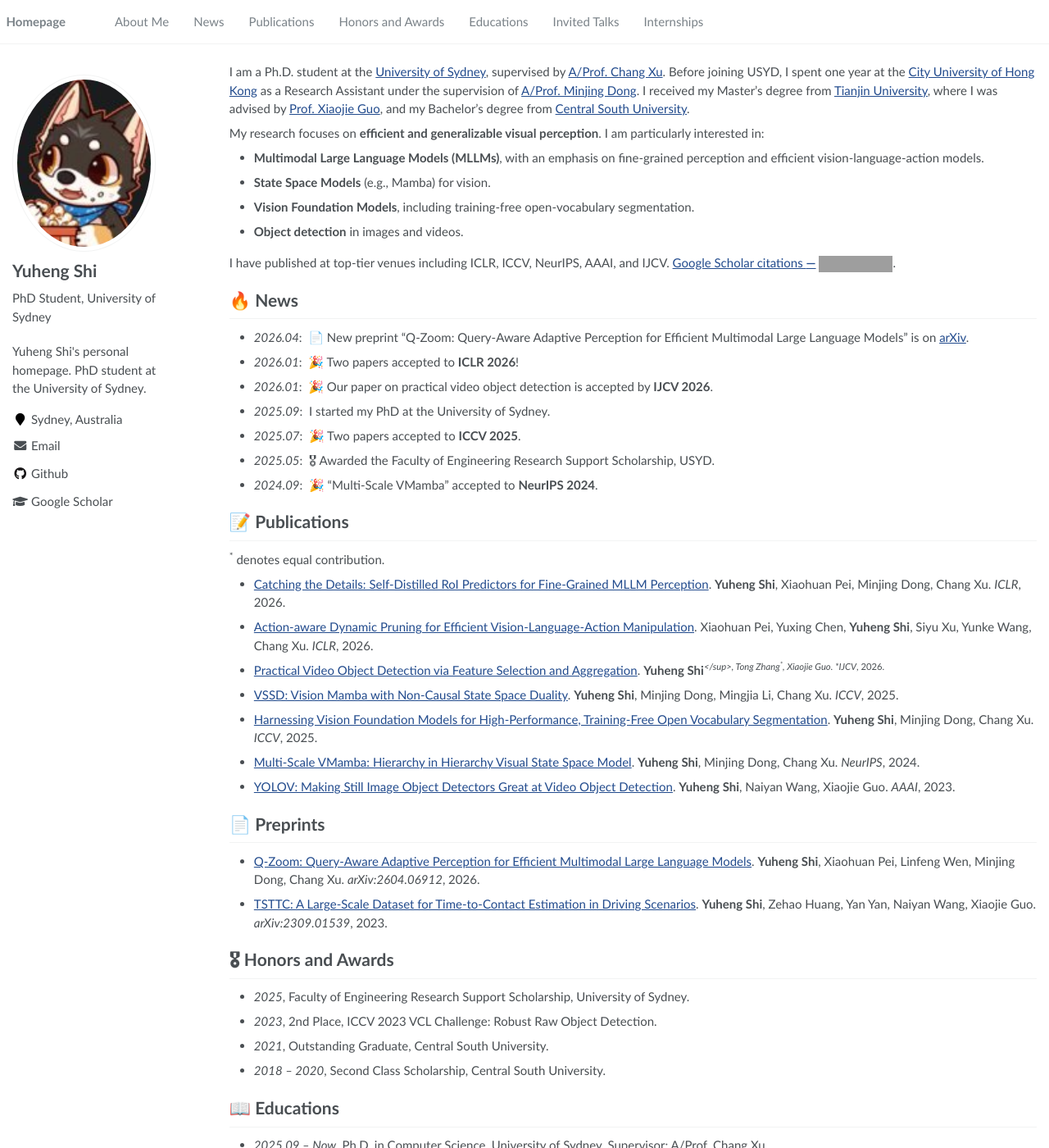
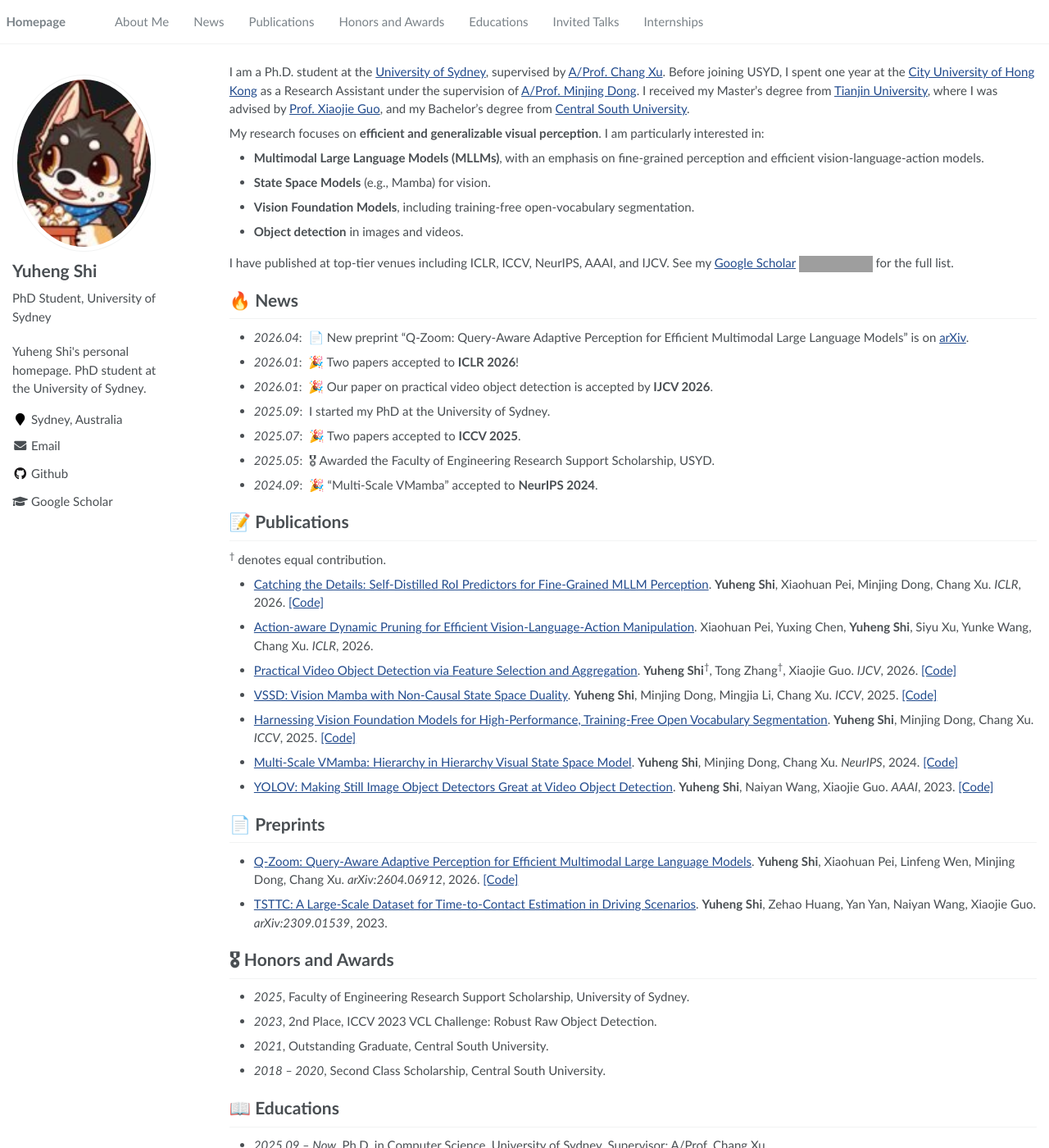
Before and after one commit to YuHengsss/YuHengsss.github.io, a Jekyll site: the page built from _pages/about.md, in a window 1280 px wide and 1400 px high. Shown: the whole window at 82% size. Built offline with Jekyll 4.4.1, drawn with Linux system fonts in a browser that asks for light colours; grey boxes are pictures that could not be loaded.

Commit message:
Fix Scholar citation placeholder and IJCV author formatting; add code links

```diff
--- a/_pages/about.md
+++ b/_pages/about.md
@@ -26,7 +26,7 @@ My research focuses on **efficient and generalizable visual perception**. I am p
 - **Vision Foundation Models**, including training-free open-vocabulary segmentation.
 - **Object detection** in images and videos.
 
-I have published at top-tier venues including ICLR, ICCV, NeurIPS, AAAI, and IJCV. <a href='https://scholar.google.com/citations?user=sn2PeEkAAAAJ'>Google Scholar citations <strong><span id='total_cit'>---</span></strong></a> <a href='https://scholar.google.com/citations?user=sn2PeEkAAAAJ'><img src="https://img.shields.io/endpoint?url={{ url | url_encode }}&logo=Google%20Scholar&labelColor=f6f6f6&color=9cf&style=flat&label=citations"></a>.
+I have published at top-tier venues including ICLR, ICCV, NeurIPS, AAAI, and IJCV. See my <a href='https://scholar.google.com/citations?user=sn2PeEkAAAAJ'>Google Scholar</a> <a href='https://scholar.google.com/citations?user=sn2PeEkAAAAJ'><img src="https://img.shields.io/endpoint?url={{ url | url_encode }}&logo=Google%20Scholar&labelColor=f6f6f6&color=9cf&style=flat&label=citations"></a> for the full list.
 
 
 # 🔥 News
@@ -40,18 +40,18 @@ I have published at top-tier venues including ICLR, ICCV, NeurIPS, AAAI, and IJC
 
 # 📝 Publications
 
-<sup>*</sup> denotes equal contribution.
+<sup>†</sup> denotes equal contribution.
 
-- [Catching the Details: Self-Distilled RoI Predictors for Fine-Grained MLLM Perception](https://arxiv.org/abs/2509.16944). **Yuheng Shi**, Xiaohuan Pei, Minjing Dong, Chang Xu. *ICLR*, 2026.
+- [Catching the Details: Self-Distilled RoI Predictors for Fine-Grained MLLM Perception](https://arxiv.org/abs/2509.16944). **Yuheng Shi**, Xiaohuan Pei, Minjing Dong, Chang Xu. *ICLR*, 2026. [\[Code\]](https://github.com/YuHengsss/SD-RPN)
 - [Action-aware Dynamic Pruning for Efficient Vision-Language-Action Manipulation](https://arxiv.org/abs/2509.22093). Xiaohuan Pei, Yuxing Chen, **Yuheng Shi**, Siyu Xu, Yunke Wang, Chang Xu. *ICLR*, 2026.
-- [Practical Video Object Detection via Feature Selection and Aggregation](https://arxiv.org/abs/2407.19650). **Yuheng Shi**<sup>*</sup>, Tong Zhang<sup>*</sup>, Xiaojie Guo. *IJCV*, 2026.
-- [VSSD: Vision Mamba with Non-Causal State Space Duality](https://openaccess.thecvf.com/content/ICCV2025/html/Shi_VSSD_Vision_Mamba_with_Non-Causal_State_Space_Duality_ICCV_2025_paper.html). **Yuheng Shi**, Minjing Dong, Mingjia Li, Chang Xu. *ICCV*, 2025.
-- [Harnessing Vision Foundation Models for High-Performance, Training-Free Open Vocabulary Segmentation](https://openaccess.thecvf.com/content/ICCV2025/html/Shi_Harnessing_Vision_Foundation_Models_for_High-Performance_Training-Free_Open_Vocabulary_Segmentation_ICCV_2025_paper.html). **Yuheng Shi**, Minjing Dong, Chang Xu. *ICCV*, 2025.
-- [Multi-Scale VMamba: Hierarchy in Hierarchy Visual State Space Model](https://proceedings.neurips.cc/paper_files/paper/2024/hash/2d69e771d9f274f7c624198ea74f5b98-Abstract-Conference.html). **Yuheng Shi**, Minjing Dong, Chang Xu. *NeurIPS*, 2024.
-- [YOLOV: Making Still Image Object Detectors Great at Video Object Detection](https://ojs.aaai.org/index.php/AAAI/article/view/25320). **Yuheng Shi**, Naiyan Wang, Xiaojie Guo. *AAAI*, 2023.
+- [Practical Video Object Detection via Feature Selection and Aggregation](https://arxiv.org/abs/2407.19650). **Yuheng Shi**<sup>†</sup>, Tong Zhang<sup>†</sup>, Xiaojie Guo. *IJCV*, 2026. [\[Code\]](https://github.com/YuHengsss/YOLOV)
+- [VSSD: Vision Mamba with Non-Causal State Space Duality](https://openaccess.thecvf.com/content/ICCV2025/html/Shi_VSSD_Vision_Mamba_with_Non-Causal_State_Space_Duality_ICCV_2025_paper.html). **Yuheng Shi**, Minjing Dong, Mingjia Li, Chang Xu. *ICCV*, 2025. [\[Code\]](https://github.com/YuHengsss/VSSD)
+- [Harnessing Vision Foundation Models for High-Performance, Training-Free Open Vocabulary Segmentation](https://openaccess.thecvf.com/content/ICCV2025/html/Shi_Harnessing_Vision_Foundation_Models_for_High-Performance_Training-Free_Open_Vocabulary_Segmentation_ICCV_2025_paper.html). **Yuheng Shi**, Minjing Dong, Chang Xu. *ICCV*, 2025. [\[Code\]](https://github.com/YuHengsss/Trident)
+- [Multi-Scale VMamba: Hierarchy in Hierarchy Visual State Space Model](https://proceedings.neurips.cc/paper_files/paper/2024/hash/2d69e771d9f274f7c624198ea74f5b98-Abstract-Conference.html). **Yuheng Shi**, Minjing Dong, Chang Xu. *NeurIPS*, 2024. [\[Code\]](https://github.com/YuHengsss/MSVMamba)
+- [YOLOV: Making Still Image Object Detectors Great at Video Object Detection](https://ojs.aaai.org/index.php/AAAI/article/view/25320). **Yuheng Shi**, Naiyan Wang, Xiaojie Guo. *AAAI*, 2023. [\[Code\]](https://github.com/YuHengsss/YOLOV)
 
 # 📄 Preprints
-- [Q-Zoom: Query-Aware Adaptive Perception for Efficient Multimodal Large Language Models](https://arxiv.org/abs/2604.06912). **Yuheng Shi**, Xiaohuan Pei, Linfeng Wen, Minjing Dong, Chang Xu. *arXiv:2604.06912*, 2026.
+- [Q-Zoom: Query-Aware Adaptive Perception for Efficient Multimodal Large Language Models](https://arxiv.org/abs/2604.06912). **Yuheng Shi**, Xiaohuan Pei, Linfeng Wen, Minjing Dong, Chang Xu. *arXiv:2604.06912*, 2026. [\[Code\]](https://github.com/YuHengsss/Q-Zoom)
 - [TSTTC: A Large-Scale Dataset for Time-to-Contact Estimation in Driving Scenarios](https://arxiv.org/abs/2309.01539). **Yuheng Shi**, Zehao Huang, Yan Yan, Naiyan Wang, Xiaojie Guo. *arXiv:2309.01539*, 2023.
 
 # 🎖 Honors and Awards
```
